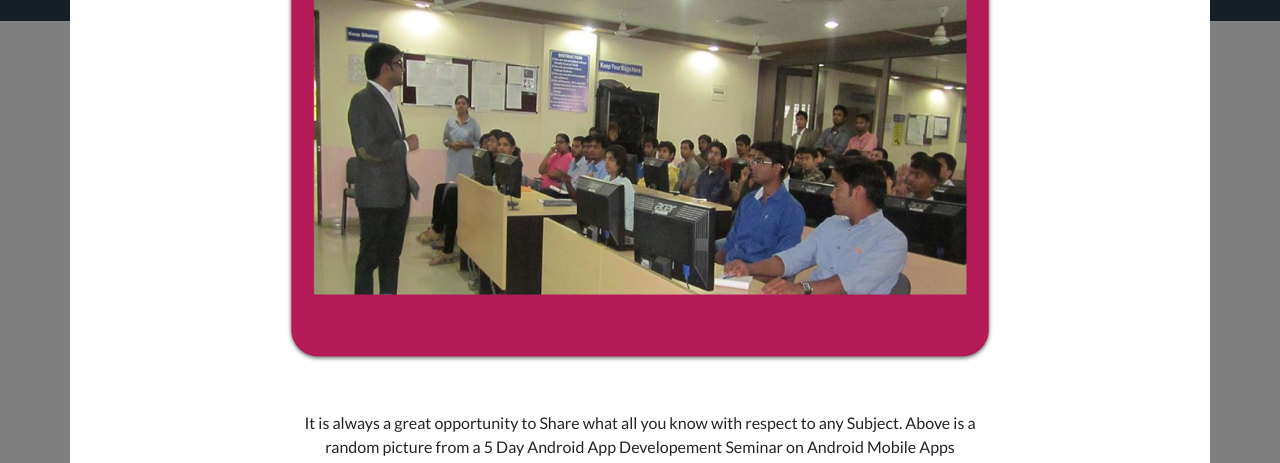
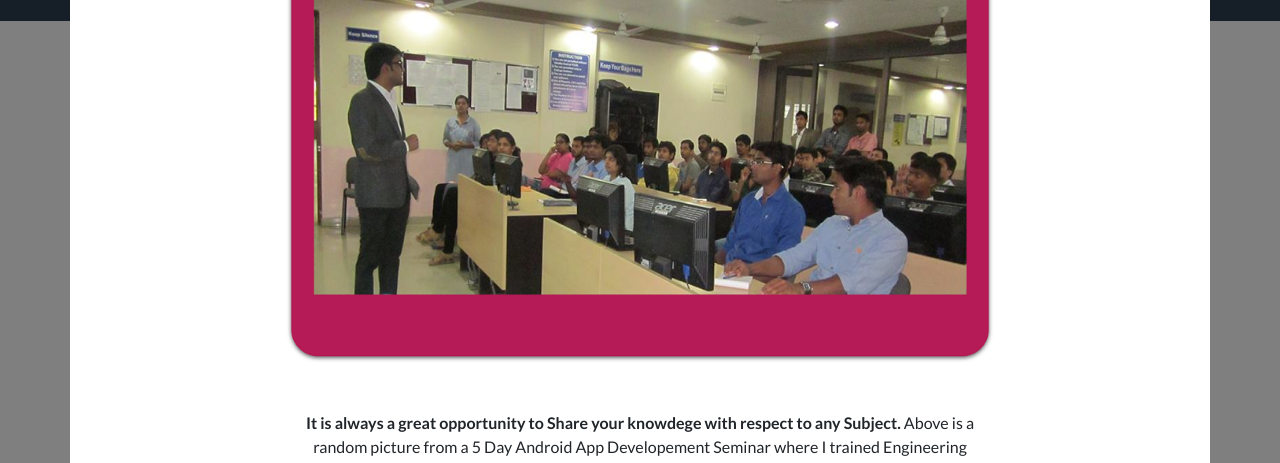
Before and after one commit to pks90/portfolio, a website with bundled scripts: page index.html in a window 1280 px wide. Both pictures are taken after a click on the element 259 px from the left and 1113 px from the top of the page. Shown: the part 1050-1513 px from the top of the page. Built offline with nearby package versions, Linux system fonts and the light colour scheme.

Commit message:
Seminar Message updated

```diff
--- a/index.html
+++ b/index.html
@@ -350,7 +350,7 @@
                 <!-- Portfolio Modal - Image -->
                 <img class="img-fluid rounded mb-5" src="img/portfolio/seminar.png" alt="">
                 <!-- Portfolio Modal - Text -->
-                <p class="mb-5">It is always a great opportunity to Share what all you know with respect to any Subject. Above is a random picture from a 5 Day Android App Developement Seminar on Android Mobile Apps Developement. YCCE, Nagpur, India.</p>
+                <p class="mb-5"><b> It is always a great opportunity to Share your knowdege with respect to any Subject. </b> Above is a random picture from a 5 Day Android App Developement Seminar where I trained Engineering Students. <b>YCCE, Nagpur, India.</b></p>
                 <button class="btn btn-primary" href="#" data-dismiss="modal">
                   <i class="fas fa-times fa-fw"></i>
                   Close Window
```
